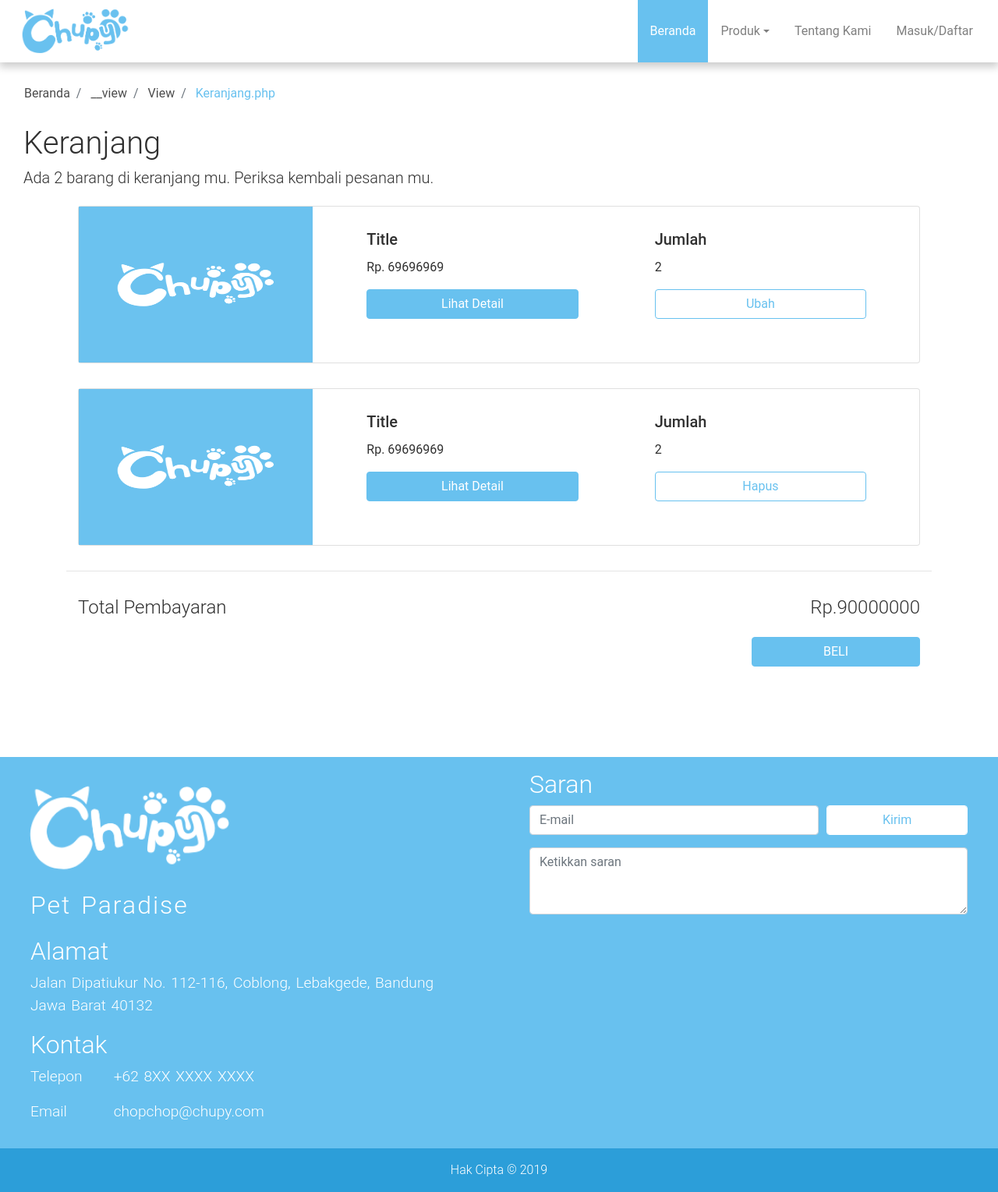
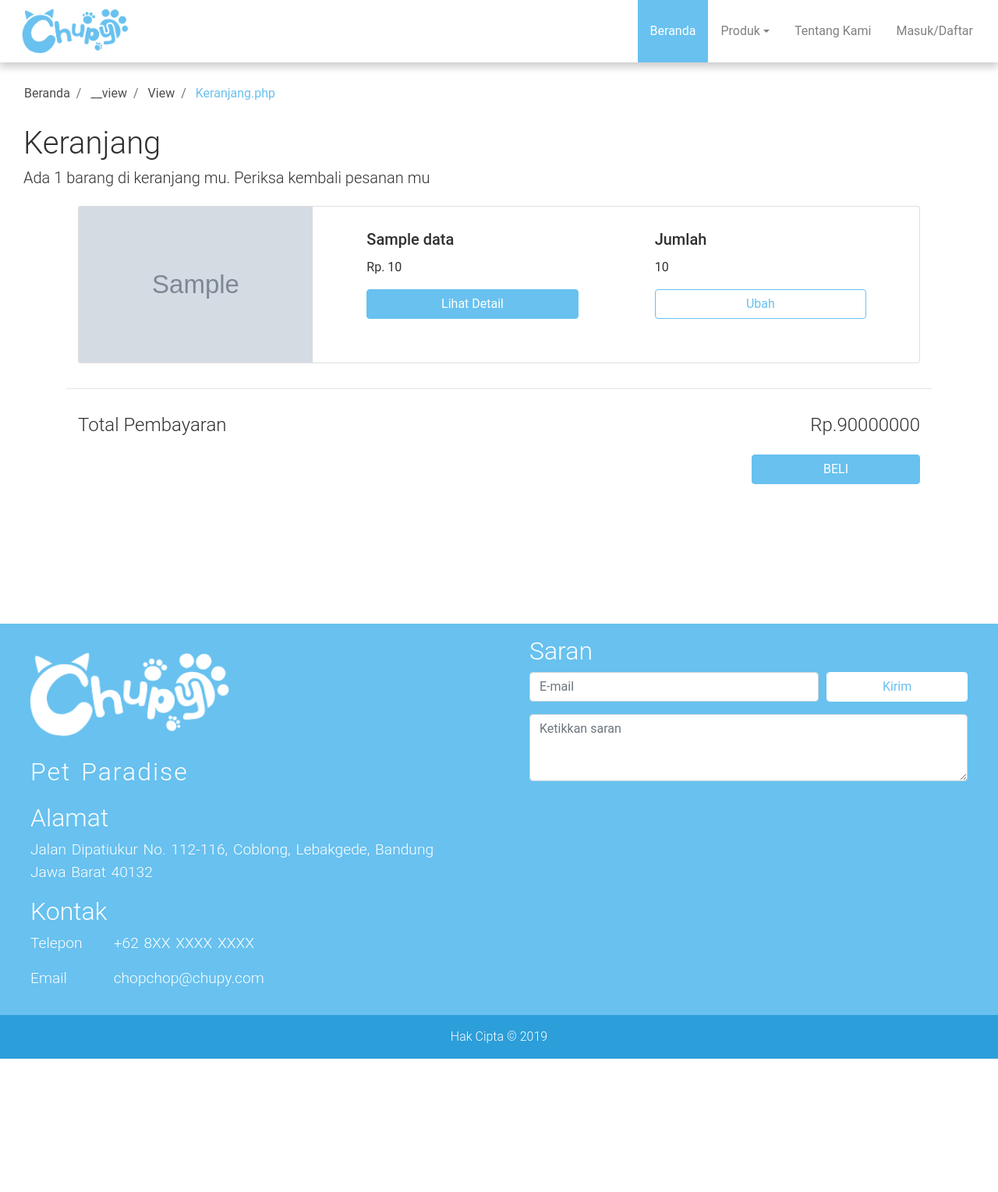
Before and after one commit to OnielN14/chupy-atol, a PHP site: template view/keranjang.php in a window 1280 px wide. Shown: the whole page at 78% size. After the commit the page ends 1358 px from the top, so only its background shows below. Run offline with PHP 8.4, Linux system fonts and the light colour scheme; the template is opened without the code that fills it: most values are stand-ins (such as "Sample title", 1, 10 or a date in 2020); grey boxes marked "Sample" are stand-in pictures; data that the repository does not hold is empty.

Commit message:
update - data dynamization

```diff
--- a/view/keranjang.php
+++ b/view/keranjang.php
@@ -32,35 +32,51 @@
             <section class="chupy-keranjang-header">
                 <div class="col-md">
                     <h1>Keranjang</h1>
-                            <h5>Ada 2 barang di keranjang mu. Periksa kembali pesanan mu.</h5>
+                    <?php
+                    if ($data['count']) {
+                        ?>
+                        <h5>Ada <?php echo $data['count'] ?> barang di keranjang mu. Periksa kembali pesanan mu</h5>
+                    <?php
+                } else {
+                    ?>
+                        <h5>Kamu belum menambahkan barang.</h5>
+                    <?php
+                }
+                ?>
                 </div>
+
             </section>
         </header>
 
         <div class="container">
             <section class="chupy-keranjang-list">
+
+                <?php
+                foreach ($data['data'] as $item) {
+                    ?>
+
                     <div class="container py-3">
                         <div class="card">
                             <div class="row">
 
                                 <div class="col-xs-6 col-md-4  chupy-keranjang-card">
-                                    <img src="/extension/img/chupy-box-ATOL.png" class="chupy-card-image">
+                                    <img src="<?php echo isset($item['gambar']) ? '/extension/upload/' . $item['gambar'] : '/extension/img/chupy-box-ATOL.png' ?>" class="chupy-card-image">
                                 </div>
 
 
                                 <div class="col-md-4 chupy-keranjang-card">
                                     <div class="card-block ">
-                                        <h5 class="card-title">Title</h5>
-                                        <p class="card-text">Rp. 69696969</p>
-                                        <a href="#" class="btn btn-primary btn-keranjang">Lihat Detail</a>
+                                        <h5 class="card-title"><?php echo $item['nama'] ?></h5>
+                                        <p class="card-text">Rp. <?php echo $item['harga'] ?></p>
+                                        <a href="/produk/detail-produk/<?php echo $item['id'] ?>" class="btn btn-primary btn-keranjang">Lihat Detail</a>
                                     </div>
                                 </div>
 
                                 <div class="col-md-4 chupy-keranjang-card">
                                     <div class="card-block ">
                                         <h5 class="card-title">Jumlah</h5>
-                                        <p class="card-text">2</p>
-                                        <a href="#" class="btn btn-primary outline btn-keranjang-hapus">Ubah</a>
+                                        <p class="card-text"><?php echo $item['jumlah'] ?></p>
+                                        <button data-item="<?php echo $item['id'] ?>" class="btn btn-primary outline btn-keranjang-hapus">Ubah</button>
                                     </div>
                                 </div>
 
@@ -68,36 +84,15 @@
                         </div>
                     </div>
 
-                    <div class="container py-3">
-                        <div class="card">
-                            <div class="row">
+                <?php
+            }
+            ?>
 
-                                <div class="col-xs-6 col-md-4  chupy-keranjang-card">
-                                    <img src="/extension/img/chupy-box-ATOL.png" class="chupy-card-image">
-                                </div>
-
-
-                                <div class="col-md-4 chupy-keranjang-card">
-                                    <div class="card-block ">
-                                        <h5 class="card-title">Title</h5>
-                                        <p class="card-text">Rp. 69696969</p>
-                                        <a href="#" class="btn btn-primary btn-keranjang">Lihat Detail</a>
-                                    </div>
-                                </div>
-
-                                <div class="col-md-4 chupy-keranjang-card">
-                                    <div class="card-block ">
-                                        <h5 class="card-title">Jumlah</h5>
-                                        <p class="card-text">2</p>
-                                        <a href="#" class="btn btn-primary outline btn-keranjang-hapus">Hapus</a>
-                                    </div>
-                                </div>
-
-                            </div>
-                        </div>
-                    </div>
             </section>
 
+            <?php
+            if ($data['data']) {
+                ?>
                 <hr class="divider">
                 <section class="chupy-keranjang-bayar">
                     <div class="container py-3">
@@ -117,6 +112,9 @@
 
                     </div>
                 </section>
+            <?php
+        }
+        ?>
         </div>
     </main>
 
@@ -124,6 +122,8 @@
     <?php
     include('template/footer.php');
     ?>
+
+    <script src="/extension/js/page/home.profile-keranjang.js" charset="utf-8"></script>
 </body>
 
 </html>
```
Also changed, not shown: extension/js/page/home.profile-keranjang.js (added). Lines whose indentation alone changed are shown as unchanged.
